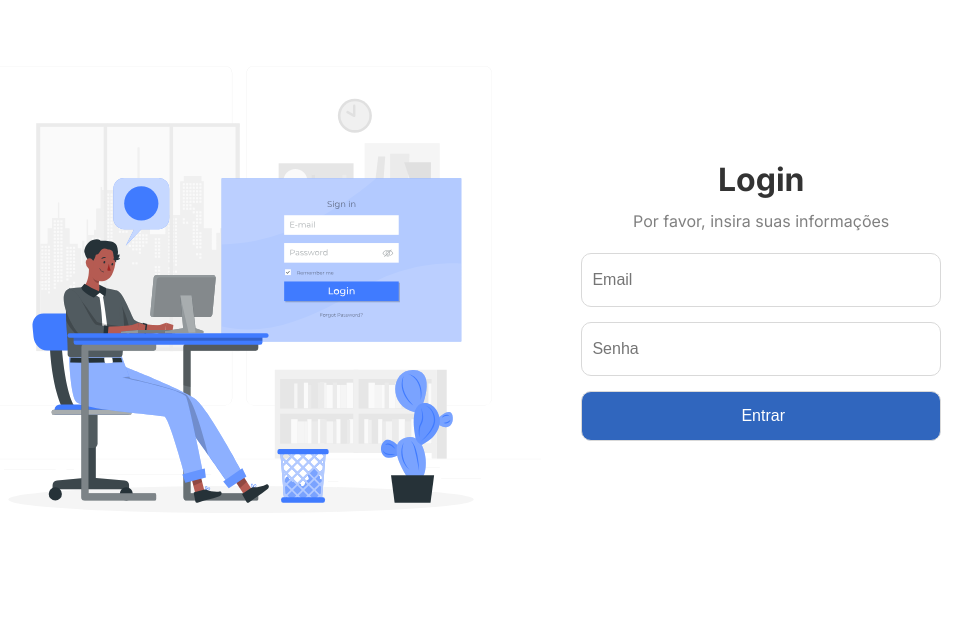
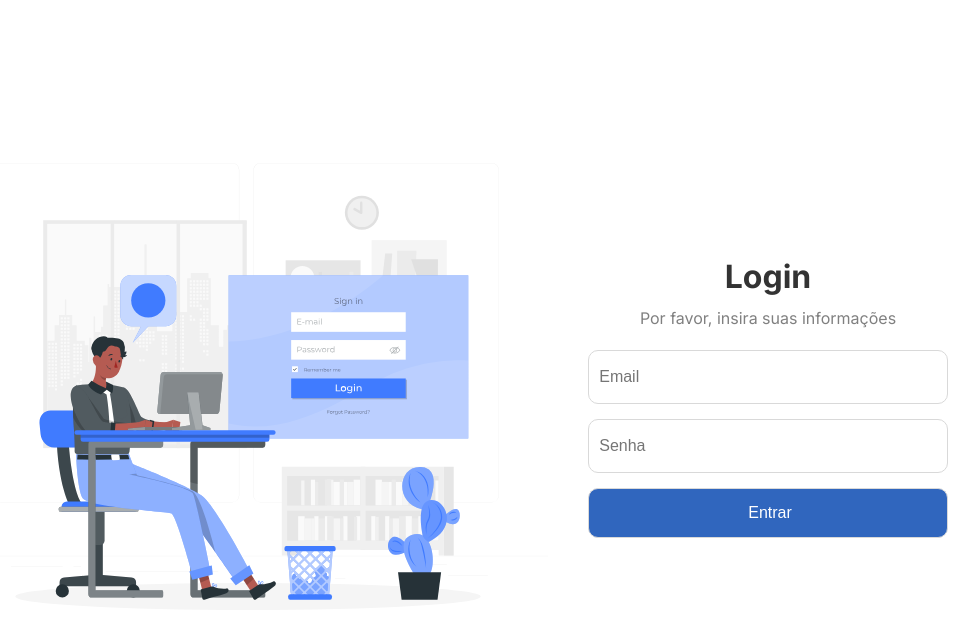
Before and after one commit to Hitallo-moreira/tela-login, a React (Vite) app: page / in a window 1280 px wide. Shown: the top 638 px of the page, without its empty margins (172-1151 px from the left). Built offline with nearby package versions, Linux system fonts and the light colour scheme; no server answers.

Commit message:
feat: change form

```diff
--- a/src/styles/form.scss
+++ b/src/styles/form.scss
@@ -16,6 +16,7 @@ body {
     justify-content: center;
     align-items: center;
     flex-wrap: wrap;
+    height: 100vh;
     width: 100%;
 
     .image {
@@ -30,10 +31,8 @@ body {
         justify-content: center;
         background-color: $white;
         border-radius: 12px;
-        height: 82%;
         width: 400px;
         padding: 40px 20px;
-        margin-right: 0.85rem;
 
         .form-info {
             width: 90%;
@@ -99,9 +98,7 @@ body {
 @media (max-width: $layout-breakpoint-large) {
     .login {
         .image {
-            img {
-                order: 2;
-            }
+            order: 2;
         }
     }
 }
```
